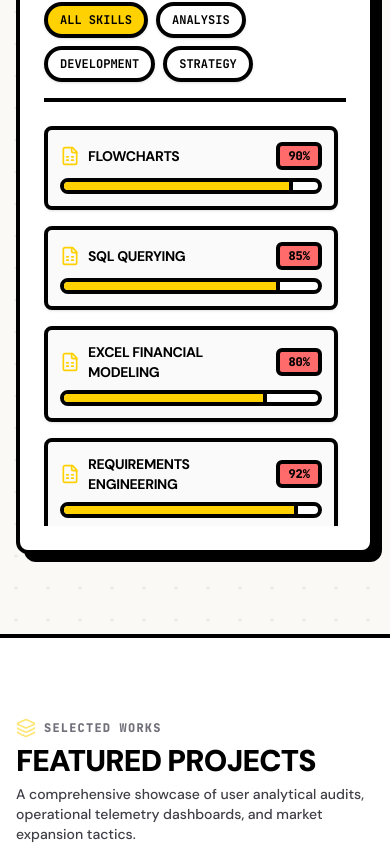
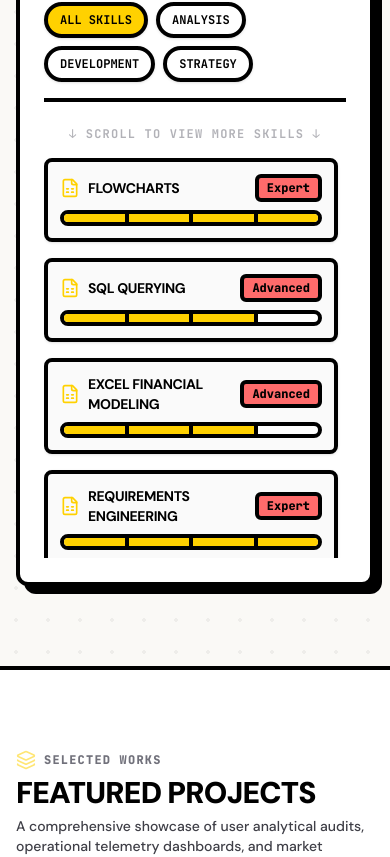
Before and after one commit to WellyaKardika/Portofolio-Neobrutalist-Style, a Next.js app: page / in a window 390 px wide. Shown: the part 2335-3192 px from the top of the page. Built offline with nearby package versions, Linux system fonts and the light colour scheme.

Commit message:
fix mobile view navbar

```diff
--- a/src/app/page.tsx
+++ b/src/app/page.tsx
@@ -117,14 +117,14 @@ export default function App() {
       </footer>
 
       {/* Scroll to Top */}
-      {showScrollTop && (
+      {/* {showScrollTop && (
         <button
           onClick={scrollToTop}
           className="fixed bottom-6 right-6 p-3.5 bg-brand-accent dark:bg-zinc-800 text-black dark:text-white border-2 border-black dark:border-white rounded-full shadow-md hover:translate-y-[1.5px] hover:shadow-sm transition-all cursor-pointer z-30 animate-scaleUp"
         >
           <ArrowUp className="w-5 h-5 stroke-[3px]" />
         </button>
-      )}
+      )} */}
     </div>
   );
 }
--- a/src/components/sections/About.tsx
+++ b/src/components/sections/About.tsx
@@ -48,6 +48,13 @@ export default function About() {
   const filteredSkills = activeCategory === 'all'
     ? SKILLS
     : SKILLS.filter(s => s.category === activeCategory);
+
+  const getSkillLevel = (level: number) => {
+    if (level < 50) return { label: 'Entry', blocks: 1 };
+    if (level < 75) return { label: 'Intermediate', blocks: 2 };
+    if (level < 90) return { label: 'Advanced', blocks: 3 };
+    return { label: 'Expert', blocks: 4 };
+  };
 
   const getCategoryIcon = (cat: 'analysis' | 'development' | 'strategy') => {
     switch(cat) {
@@ -180,6 +187,11 @@ export default function About() {
             </div>
           </div>
 
+          {/* Scroll Indicator */}
+          <div className="text-xs font-mono font-bold text-zinc-500 uppercase tracking-widest text-center mb-4 flex items-center justify-center gap-1.5 animate-pulse">
+            ↓ Scroll to view more skills ↓
+          </div>
+
           {/* Interactive Skill bars list */}
           <motion.div layout className="grid grid-cols-1 md:grid-cols-2 gap-x-8 gap-y-4 max-h-[400px] overflow-y-auto pr-2 pb-2">
             <AnimatePresence mode="popLayout">
@@ -203,7 +215,9 @@ export default function About() {
                 ))
               ) : (
                 // Actual Skills
-                filteredSkills.map((skill, idx) => (
+                filteredSkills.map((skill, idx) => {
+                  const skillLevel = getSkillLevel(skill.level);
+                  return (
                   <motion.div
                     key={skill.name}
                     layout
@@ -217,21 +231,33 @@ export default function About() {
                         </span>
                       </div>
                       <span className="font-mono text-xs font-black bg-brand-secondary dark:bg-zinc-800 text-black dark:text-white px-2 py-0.5 border-4 border-black dark:border-zinc-750 rounded-md">
-                        {skill.level}%
+                        {skillLevel.label}
                       </span>
                     </div>
 
                     {/* Progress bar with standard neobrutalist stroke */}
-                    <div className="w-full h-4 bg-white dark:bg-zinc-800 border-4 border-black dark:border-white rounded-full overflow-hidden relative">
-                      <motion.div
-                        className="h-full bg-brand-primary border-r-4 border-black"
-                        initial={{ width: 0 }}
-                        animate={{ width: `${skill.level}%` }}
-                        transition={{ duration: 0.6, ease: "easeOut", delay: 0.3 }}
-                      ></motion.div>
+                    <div className="w-full h-4 bg-white dark:bg-zinc-800 border-4 border-black dark:border-white rounded-full overflow-hidden flex relative">
+                      {[1, 2, 3, 4].map((blockIndex) => {
+                        const isActive = blockIndex <= skillLevel.blocks;
+                        return (
+                          <div
+                            key={blockIndex}
+                            className={`h-full flex-1 ${blockIndex < 4 ? 'border-r-4 border-black dark:border-white' : ''}`}
+                          >
+                            {isActive && (
+                              <motion.div
+                                className="w-full h-full bg-brand-primary"
+                                initial={{ scaleX: 0, originX: 0 }}
+                                animate={{ scaleX: 1 }}
+                                transition={{ duration: 0.4, ease: "easeOut", delay: 0.1 * blockIndex }}
+                              />
+                            )}
+                          </div>
+                        );
+                      })}
                     </div>
                   </motion.div>
-                ))
+                )})
               )}
             </AnimatePresence>
           </motion.div>
--- a/src/components/ui/Navbar.tsx
+++ b/src/components/ui/Navbar.tsx
@@ -170,15 +170,15 @@ export default function Navbar({ isDarkMode, onToggleDarkMode, onNavigate }: Nav
               style={{ backgroundImage: 'radial-gradient(currentColor 2px, transparent 2px)', backgroundSize: '32px 32px' }}
             />
 
-            <div className="max-w-7xl w-full mx-auto px-4 md:px-8 py-8 flex-1 flex flex-col md:flex-row gap-12 relative z-10">
+            <div className="max-w-7xl w-full mx-auto px-4 md:px-8 py-4 md:py-8 flex-1 flex flex-col justify-center md:flex-row gap-8 md:gap-12 relative z-10">
 
               {/* Menu Links */}
-              <div className="flex-1 flex flex-col justify-center gap-6 md:gap-8">
+              <div className="flex-none md:flex-1 flex flex-col justify-center gap-3 md:gap-8">
                 {menuItems.map((item, index) => (
                   <button
                     key={item.id}
                     onClick={() => handleNavigate(item.id)}
-                    className={`group flex items-baseline gap-4 text-left font-black font-sans text-5xl md:text-7xl uppercase text-black dark:text-white tracking-tighter ${item.hoverText} transition-colors w-fit`}
+                    className={`group flex items-baseline gap-2 md:gap-4 text-left font-black font-sans text-5xl sm:text-5xl md:text-7xl uppercase text-black dark:text-white tracking-tighter ${item.hoverText} transition-colors w-fit`}
                   >
                     <span className="font-mono text-sm md:text-base text-zinc-400 group-hover:text-black dark:group-hover:text-white transition-colors">
                       0{index + 1}.
@@ -194,29 +194,31 @@ export default function Navbar({ isDarkMode, onToggleDarkMode, onNavigate }: Nav
               <div className="hidden md:block w-1 bg-black/10 dark:bg-white/10 self-stretch rounded-full" />
 
               {/* Contact Card */}
-              <div className="hidden md:flex flex-1 flex-col justify-center">
-                <div className="bg-white dark:bg-zinc-900 border-4 border-black dark:border-white p-8 md:p-10 rounded-2xl brutal-shadow transform rotate-[1deg] hover:rotate-0 transition-transform">
-                  <span className="inline-block bg-black text-white dark:bg-white dark:text-black font-mono text-xs font-bold px-3 py-1 rounded-full uppercase tracking-widest mb-6">
+              <div className="flex flex-none md:flex-1 flex-col justify-center">
+                <div className="bg-white dark:bg-zinc-900 border-4 border-black dark:border-white p-4 md:p-10 rounded-2xl brutal-shadow transform rotate-[1deg] hover:rotate-0 transition-transform">
+                  <span className="inline-block bg-black text-white dark:bg-white dark:text-black font-mono text-[10px] md:text-xs font-bold px-2 py-0.5 md:px-3 md:py-1 rounded-full uppercase tracking-widest mb-3 md:mb-6">
                     Start a Project
                   </span>
-                  <h3 className="text-4xl md:text-6xl font-black font-sans uppercase leading-none text-black dark:text-white mb-8">
+                  <h3 className="text-2xl md:text-6xl font-black font-sans uppercase leading-none text-black dark:text-white mb-3 md:mb-8">
                     Let's Talk!
                   </h3>
 
+                  <div className="flex flex-row items-center justify-between w-full gap-4 md:gap-6 mt-1 md:mt-4 flex-wrap">
                     <a
                       href="mailto:kardikawellya@gmail.com"
-                    className="text-xl md:text-2xl font-black font-mono text-black dark:text-white hover:text-[#FFC900] transition-colors break-all"
+                      className="text-base md:text-2xl font-black font-mono text-black dark:text-white hover:text-[#FFC900] transition-colors break-all"
                     >
                       Rachel@gmail.com
                     </a>
 
-                  <div className="mt-12 flex gap-4">
-                    <a href="https://linkedin.com" target="_blank" rel="noreferrer" className="w-12 h-12 flex items-center justify-center border-2 border-black dark:border-white bg-[#38A3A5] text-white rounded-lg brutal-shadow-sm hover:translate-x-1 hover:translate-y-1 hover:shadow-none transition-all">
-                      <Linkedin className="w-6 h-6 stroke-[2.5px]" />
+                    <div className="flex gap-3 md:gap-4">
+                      <a href="https://linkedin.com" target="_blank" rel="noreferrer" className="w-8 h-8 md:w-12 md:h-12 flex items-center justify-center border-2 border-black dark:border-white bg-[#38A3A5] text-white rounded-lg brutal-shadow-sm hover:translate-x-1 hover:translate-y-1 hover:shadow-none transition-all">
+                        <Linkedin className="w-4 h-4 md:w-6 md:h-6 stroke-[2.5px]" />
                       </a>
-                    <a href="https://github.com" target="_blank" rel="noreferrer" className="w-12 h-12 flex items-center justify-center border-2 border-black dark:border-white bg-[#FF90E8] text-black rounded-lg brutal-shadow-sm hover:translate-x-1 hover:translate-y-1 hover:shadow-none transition-all">
-                      <Github className="w-6 h-6 stroke-[2.5px]" />
+                      <a href="https://github.com" target="_blank" rel="noreferrer" className="w-8 h-8 md:w-12 md:h-12 flex items-center justify-center border-2 border-black dark:border-white bg-[#FF90E8] text-black rounded-lg brutal-shadow-sm hover:translate-x-1 hover:translate-y-1 hover:shadow-none transition-all">
+                        <Github className="w-4 h-4 md:w-6 md:h-6 stroke-[2.5px]" />
                       </a>
+                    </div>
                   </div>
                 </div>
               </div>
```
Lines whose indentation alone changed are shown as unchanged.
